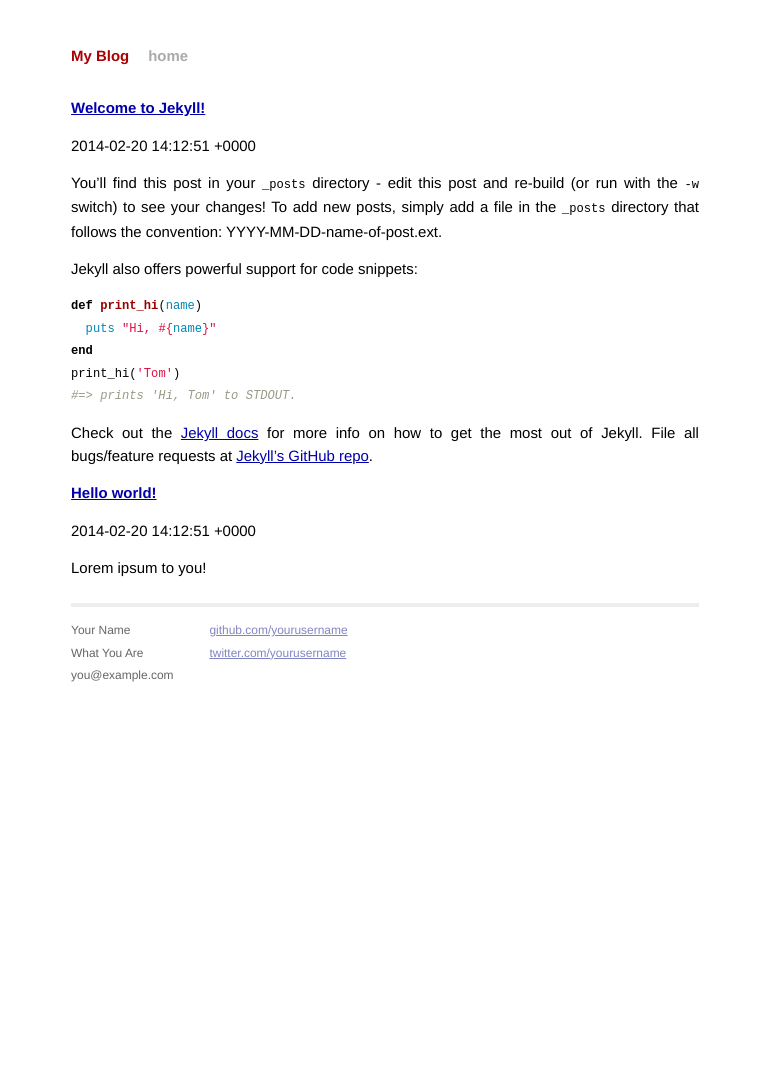
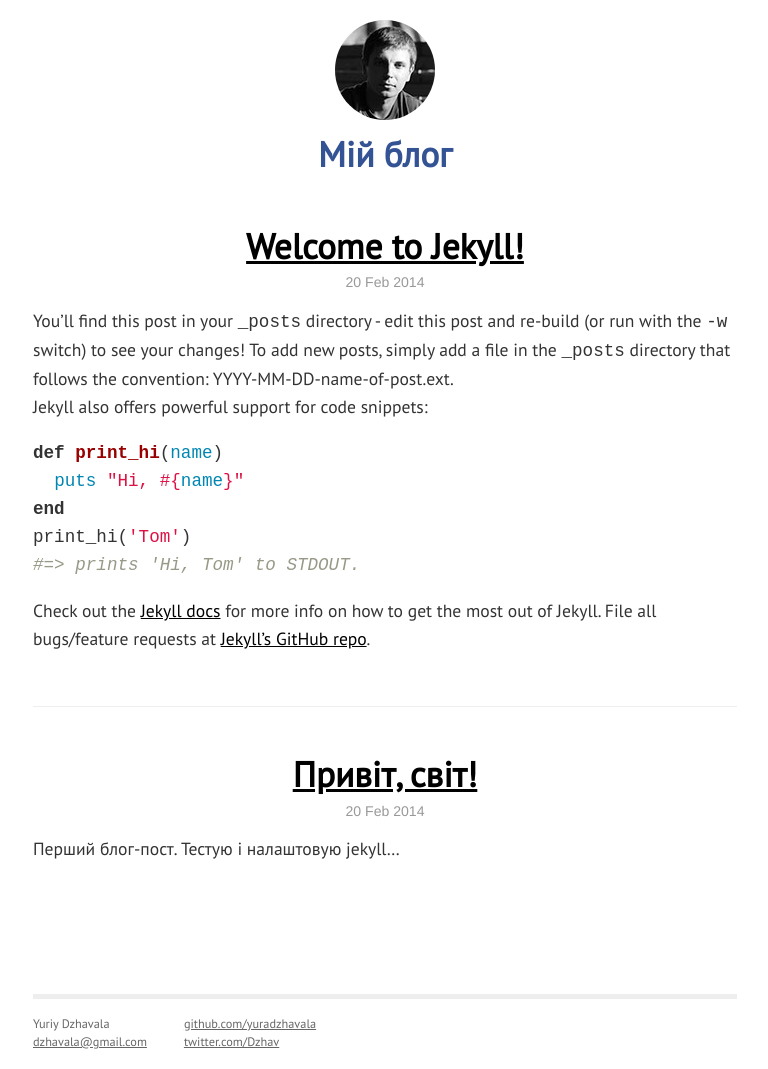
Before and after one commit to dzhavala/dzhavala.github.com, a Jekyll site: the page built from index.html, in a window 1280 px wide. Shown: the whole page, without its empty margins (255-1023 px from the left). Built offline with Jekyll 4.4.1, drawn with Linux system fonts in a browser that asks for light colours; Markdown is read by kramdown in place of the engine named in the settings; the list of posts is cut into pages by our own code; before the commit the page ends 945 px from its top, so only the background shows below that.

```diff
--- a/_config.yml
+++ b/_config.yml
@@ -1,4 +1,4 @@
-name: My Blog
+name: Мій блог
 markdown: redcarpet
 pygments: true
 permalink: /:title
--- a/_layouts/default.html
+++ b/_layouts/default.html
@@ -10,35 +10,38 @@
         <link rel="stylesheet" href="/css/syntax.css">
 
         <!-- Custom CSS -->
+        <link rel="stylesheet" href="/css/normalize.css">
         <link rel="stylesheet" href="/css/main.css">
 
     </head>
     <body>
 
-        <div class="site">
-          <div class="header">
-            <h1 class="title"><a href="/">{{ site.name }}</a></h1>
-            <a class="extra" href="/">home</a>
-          </div>
+        <div class="layout">
+            <div class="layout-inner">
+                <header class="header">
+                    <figure class="userpic">
+                        <a href="/"><img src="/pics/userpic.jpg" alt=""></a>
+                    </figure>
+                    <h1 class="title"><a href="/">{{ site.name }}</a></h1>
+                </header>
 
-          {{ content }}
+                {{ content }}
 
-          <div class="footer">
-            <div class="contact">
-              <p>
-                Your Name<br />
-                What You Are<br />
-                you@example.com
-              </p>
             </div>
-            <div class="contact">
-              <p>
-                <a href="https://github.com/yourusername">github.com/yourusername</a><br />
-                <a href="https://twitter.com/yourusername">twitter.com/yourusername</a><br />
-              </p>
+        </div>
+
+        <footer class="footer">
+            <div class="footer-inner">
+                <div class="contact">
+                    <p>Yuriy Dzhavala<br />
+                    <a href="mailto:dzhavala@gmail.com">dzhavala@gmail.com</a></p>
+                </div>
+                <div class="contact">
+                    <p><a href="https://github.com/yuradzhavala">github.com/yuradzhavala</a><br />
+                    <a href="https://twitter.com/Dzhav">twitter.com/Dzhav</a></p>
+                </div>
             </div>
-          </div>
-        </div>
+        </footer>
 
     </body>
 </html>
--- a/_layouts/post.html
+++ b/_layouts/post.html
@@ -1,8 +1,8 @@
 ---
 layout: default
 ---
-<h2>{{ page.title }}</h2>
-<p class="meta">{{ page.date | date_to_string }}</p>
+<h1 class="post-title">{{ page.title }}</h1>
+<p class="post-meta">{{ page.date | date_to_string }}</p>
 
 <div class="post">
 {{ content }}
--- a/_posts/2014-02-20-hello.markdown
+++ b/_posts/2014-02-20-hello.markdown
@@ -1,11 +1,11 @@
 ---
 layout: post
-title:  "Hello world!"
+title:  "Привіт, світ!"
 date:   2014-02-20 14:12:51
 categories: jekyll update
 ---
 
-Lorem ipsum to you!
+Перший блог-пост. Тестую і налаштовую jekyll...
 
 <!--more-->
 
--- a/css/main.css
+++ b/css/main.css
@@ -1,52 +1,57 @@
+@import url(http://fonts.googleapis.com/css?family=PT+Sans&subset=latin,cyrillic);
+
 /*****************************************************************************/
 /*
 /* Common
 /*
 /*****************************************************************************/
 
-/* Global Reset */
-* {
-  margin: 0;
-  padding: 0;
+html, body {
+  height: 100%;
 }
 
-html, body { height: 100%; }
-
 body {
-  background-color: #FFF;
-  font: 13.34px Helvetica, Arial, sans-serif;
-  font-size: small;
-  text-align: center;
+  font: 1.1em/1.6em 'PT Sans', sans-serif;
+  background: #fff;
+  position: relative;
+  color: #333;
 }
 
-h1, h2, h3, h4, h5, h6 {
-  font-size: 100%; }
 
-h1 { margin-bottom: 1em; }
-p { margin: 1em 0; }
+a         { color: #000; }
+a:hover   { color: #333; }
+a:visited { color: #333; }
+a:visited:hover { color: #666; }
 
-a         { color: #00a; }
-a:hover   { color: #000; }
-a:visited { color: #a0a; }
+p {
+    margin: 0 0 1em;
+}
 
 /*****************************************************************************/
 /*
 /* Home
 /*
 /*****************************************************************************/
-.posts {
-  list-style-type: none;
-  margin-bottom: 2em;
+.post-brief {
+    margin-bottom: 3em;
+    padding-bottom: 3em;
+    border-bottom: #eee solid 1px;
     }
-
-.posts li {
-  line-height: 1.75em;
+    .post-brief:last-child {
+        border-bottom: none;
     }
-
-.posts span {
-  color: #aaa;
-  font-family: Monaco, "Courier New", monospace;
+    .post-brief-header {
+        margin-bottom: 10px;
+        text-align: center;
+        }
+        .post-brief .meta{
+            font-family: 'Helvetica Neue', Helvetica, Arial, sans-serif;
+            color: #999;
             font-size: 80%;
+            margin-top: -15px;
+        }
+    .post-brief p {
+        margin: 0;
     }
 
 /*****************************************************************************/
@@ -55,70 +60,73 @@ a:visited { color: #a0a; }
 /*
 /*****************************************************************************/
 
-.site {
-  font-size: 115%;
-  text-align: justify;
-  width: 42em;
-  margin: 3em auto 2em;
-  line-height: 1.5em;
+.layout {
+    width: 40em;
+    margin: 0 auto;
+    min-height: 100%;
+    }
+    .layout-inner {
+        padding-bottom: 100px;
     }
 
+/* =============
+ HEADER
+============= */
+    .header {
+        padding: 20px 0 40px;
+        text-align: center;
+        }
         .header a {
             font-weight: bold;
             text-decoration: none;
         }
+        .header .userpic {
+            margin-bottom: 20px;
+            font-size: 0;
+            line-height: 0;
+        }
+        .header .userpic img {
+            display: inline-block;
+            border-radius: 100%;
+        }
 
     .title {
-  display: inline-block;
-  margin-bottom: 2em;
+        margin: 0;
         }
-
         .title a {
-  color: #a00;
+            color: #345394;
         }
-
         .title a:hover {
             color: #000;
         }
 
-.header a.extra {
-  color: #aaa;
-  margin-left: 1em;
+
+/* =============
+ FOOTER
+============= */
+.footer {
+    height: 70px;
+    border-top: 5px solid #eee;
+    width: 40em;
+    margin: -75px auto 0;
+    overflow: hidden;
+    }
+    .footer-inner {
+        padding-top: 15px;
+        font-size: 70%;
+        line-height: 1.5;
+        color: #666;
     }
 
-.header a.extra:hover {
-  color: #000;
+    .footer p {
+        margin: 0 0 5px;
     }
-
-.meta {
-  color: #aaa;
-}
-
-.footer {
-  font-size: 80%;
-  color: #666;
-  border-top: 4px solid #eee;
-  margin-top: 2em;
-  overflow: hidden;
-}
-
     .footer .contact {
         float: left;
         margin-right: 3em;
         }
-
         .footer .contact a {
-  color: #8085C1;
-}
-
-.footer .rss {
-  margin-top: 1.1em;
-  margin-right: -.2em;
-  float: right;
-}
-
-.footer .rss img {
-  border: 0;
+            color: #666;
         }
 
 /*****************************************************************************/
@@ -126,6 +134,17 @@ a:visited { color: #a0a; }
 /* Posts
 /*
 /*****************************************************************************/
+
+.post-title {
+    text-align: center;
+}
+.post-meta {
+    font-family: 'Helvetica Neue', Helvetica, Arial, sans-serif;
+    color: #999;
+    font-size: 80%;
+    margin-top: -15px;
+    text-align: center;
+}
 
 /* standard */
 .post pre {
@@ -154,7 +173,6 @@ a:visited { color: #a0a; }
     background-color: #333;
     color: #FFF;
     }
-
     .post pre.terminal code {
         background-color: #333;
     }
--- a/index.html
+++ b/index.html
@@ -1,15 +1,17 @@
 ---
 layout: default
-title: My Blog
+title: Мій блог
 ---
 
 <!-- This loops through the paginated posts -->
 {% for post in paginator.posts %}
-  <h1><a href="{{ post.url }}">{{ post.title }}</a></h1>
-  <p class="author">
-    <span class="date">{{ post.date }}</span>
-  </p>
-  <p>{{ post.excerpt }}</p>
+    <article class="post-brief">
+        <header class="post-brief-header">
+            <h1><a href="{{ post.url }}">{{ post.title }}</a></h1>
+            <p class="meta"><span class="date">{{ post.date | date_to_string }}</span></p>
+        </header>
+        {{ post.excerpt }}
+    </article>
 {% endfor %}
 
 
```
Also changed, not shown: css/normalize.css (added), pics/userpic.jpg (added). Lines whose indentation alone changed are shown as unchanged.
